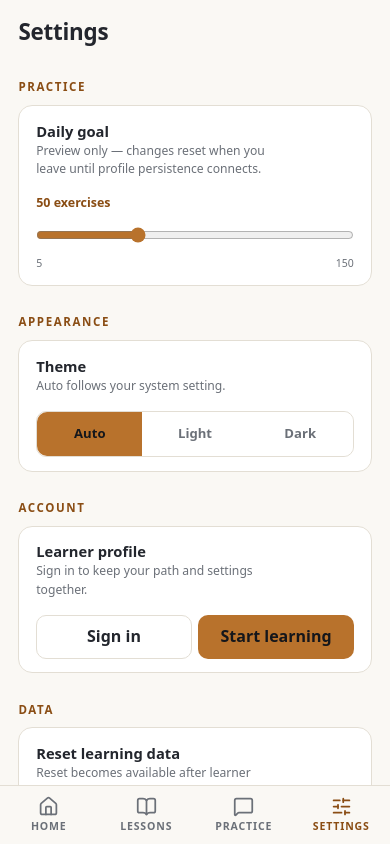
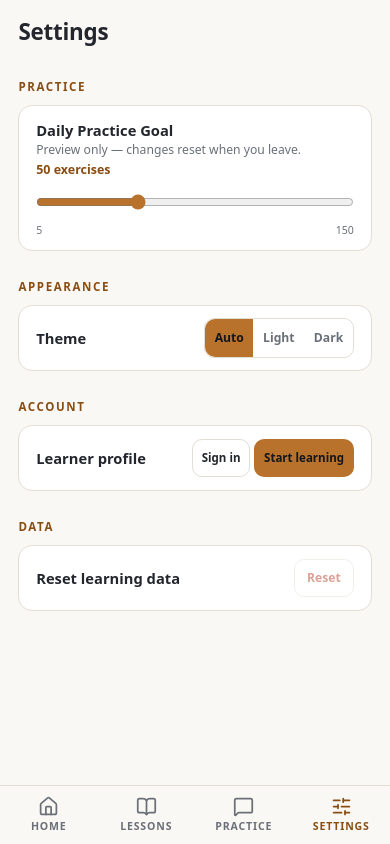
Before and after one commit to AgoraLabsGit/aidioma, a Next.js app in the folder apps/web/: page /settings in a window 390 px wide. Built offline with nearby package versions, Linux system fonts and the light colour scheme; no server answers.

Commit message:
fix(settings): compact responsive controls

```diff
--- a/apps/web/src/app/globals.css
+++ b/apps/web/src/app/globals.css
@@ -1728,6 +1728,32 @@ input {
   padding-bottom: 0;
 }
 
+.settings-card:not(.settings-goal-card) .form-field {
+  min-height: 64px;
+  padding: 0.6rem 0;
+}
+
+.settings-goal-card {
+  padding: 0.8rem var(--space-card-inline) 0.7rem;
+}
+
+.settings-goal-heading {
+  display: flex;
+  align-items: baseline;
+  justify-content: space-between;
+  gap: 0.75rem;
+}
+
+.settings-goal-card .form-description {
+  max-width: none;
+  white-space: nowrap;
+}
+
+.settings-goal-card .goal-slider {
+  width: 100%;
+  margin-top: 0.15rem;
+}
+
 .form-field {
   display: flex;
   min-height: 92px;
@@ -1811,10 +1837,23 @@ input {
   background: var(--accent);
 }
 
+.settings-card .button {
+  min-height: 38px;
+  padding: 0.42rem 0.75rem;
+  font-size: 0.76rem;
+}
+
+.settings-card .segmented-control button {
+  min-width: 52px;
+  min-height: 38px;
+  padding: 0.36rem 0.6rem;
+  font-size: 0.76rem;
+}
+
 .settings-card .auth-actions {
   display: flex;
   flex: none;
-  gap: 0.4rem;
+  gap: 0.35rem;
 }
 
 /* Auth */
@@ -1999,23 +2038,58 @@ input {
     flex-direction: column;
   }
 
-  .goal-slider {
+  .settings-card .form-field {
+    align-items: flex-start;
+    gap: 0.75rem;
+    padding: 0.75rem 0;
+  }
+
+  .settings-card:not(.settings-goal-card) .form-field {
+    min-height: 64px;
+    align-items: center;
+    flex-direction: row;
+    justify-content: space-between;
+    padding: 0.6rem 0;
+  }
+
+  .settings-card .goal-slider {
     width: 100%;
+  }
+
+  .settings-goal-heading {
+    align-items: flex-start;
+    flex-direction: column;
+    gap: 0;
+  }
+
+  .settings-goal-card .form-description {
+    white-space: normal;
   }
 
   .goal-slider output {
     text-align: left;
   }
 
-  .segmented-control,
+  .settings-card .segmented-control,
   .settings-card .auth-actions {
-    width: 100%;
-  }
-
-  .segmented-control button,
+    width: auto;
+  }
+
+  .settings-card .segmented-control button,
   .settings-card .auth-actions .button {
     min-width: 0;
-    flex: 1;
+    flex: none;
+  }
+
+  .settings-card .auth-actions {
+    gap: 0.25rem;
+  }
+
+  .settings-card .auth-actions .button {
+    padding-right: 0.55rem;
+    padding-left: 0.55rem;
+    font-size: 0.72rem;
+    white-space: nowrap;
   }
 }
 
--- a/apps/web/src/components/daily-goal-slider.tsx
+++ b/apps/web/src/components/daily-goal-slider.tsx
@@ -9,7 +9,7 @@ export function DailyGoalSlider() {
     <div className="goal-slider">
       <output htmlFor="daily-goal">{goal} exercises</output>
       <input
-        aria-label="Daily goal"
+        aria-label="Daily Practice Goal"
         aria-describedby="daily-goal-description"
         id="daily-goal"
         max="150"
--- a/apps/web/src/components/primitives.tsx
+++ b/apps/web/src/components/primitives.tsx
@@ -156,7 +156,7 @@ export function FormField({
   label,
 }: {
   children: ReactNode;
-  description: string;
+  description?: string;
   descriptionId?: string;
   label: string;
 }) {
@@ -164,9 +164,11 @@ export function FormField({
     <div className="form-field">
       <div className="form-copy">
         <span className="form-label">{label}</span>
-        <span className="form-description" id={descriptionId}>
-          {description}
-        </span>
+        {description ? (
+          <span className="form-description" id={descriptionId}>
+            {description}
+          </span>
+        ) : null}
       </div>
       {children}
     </div>
--- a/apps/web/src/components/settings-panel.tsx
+++ b/apps/web/src/components/settings-panel.tsx
@@ -14,14 +14,14 @@ export function SettingsPanel() {
         <SectionHeading>
           <span id="practice-settings-heading">Practice</span>
         </SectionHeading>
-        <Card className="settings-card">
-          <FormField
-            description="Preview only — changes reset when you leave until profile persistence connects."
-            descriptionId="daily-goal-description"
-            label="Daily goal"
-          >
-            <DailyGoalSlider />
-          </FormField>
+        <Card className="settings-card settings-goal-card">
+          <div className="settings-goal-heading">
+            <span className="form-label">Daily Practice Goal</span>
+            <span className="form-description" id="daily-goal-description">
+              Preview only — changes reset when you leave.
+            </span>
+          </div>
+          <DailyGoalSlider />
         </Card>
       </section>
 
@@ -30,10 +30,7 @@ export function SettingsPanel() {
           <span id="appearance-settings-heading">Appearance</span>
         </SectionHeading>
         <Card className="settings-card">
-          <FormField
-            description="Auto follows your system setting."
-            label="Theme"
-          >
+          <FormField label="Theme">
             <ThemeControl />
           </FormField>
         </Card>
@@ -44,10 +41,7 @@ export function SettingsPanel() {
           <span id="account-settings-heading">Account</span>
         </SectionHeading>
         <Card className="settings-card">
-          <FormField
-            description="Sign in to keep your path and settings together."
-            label="Learner profile"
-          >
+          <FormField label="Learner profile">
             <AuthControls />
           </FormField>
         </Card>
@@ -58,10 +52,7 @@ export function SettingsPanel() {
           <span id="data-settings-heading">Data</span>
         </SectionHeading>
         <Card className="settings-card">
-          <FormField
-            description="Reset becomes available after learner data persistence lands."
-            label="Reset learning data"
-          >
+          <FormField label="Reset learning data">
             <Button disabled variant="danger">
               Reset
             </Button>
```
Also changed, not shown: 1 other file (tests, documents, lock files or other folders).
